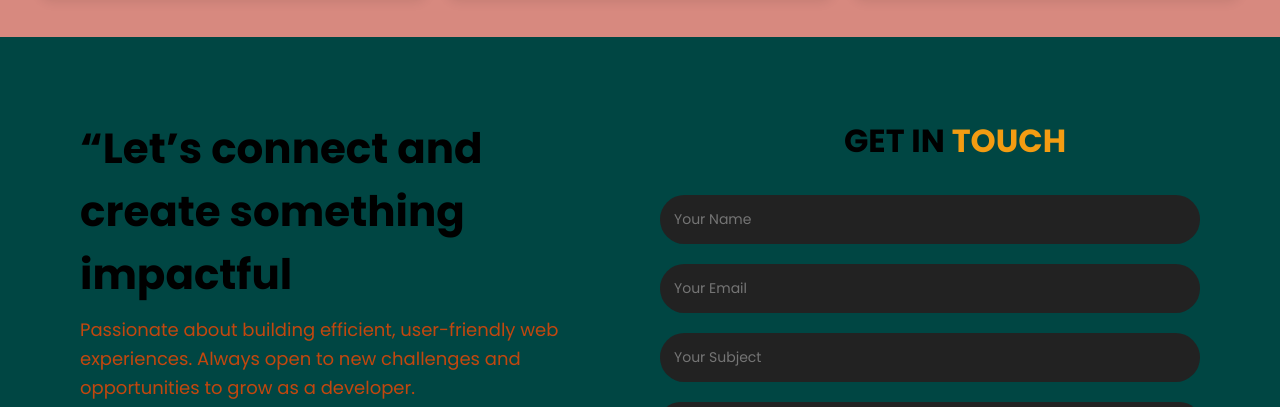
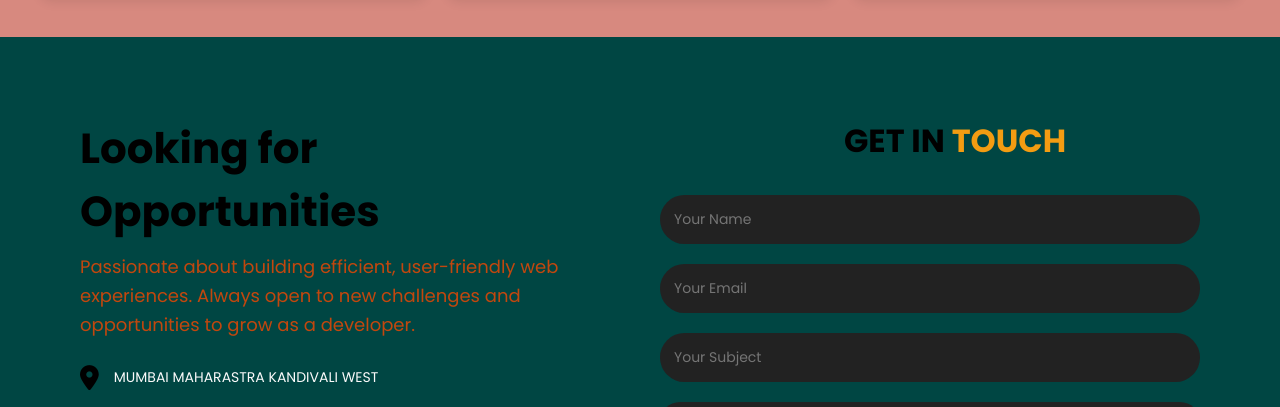
Before and after one commit to p8934/p8934.github.io, a plain HTML site: page index.html in a window 1280 px wide. Shown: the part 5511-5918 px from the top of the page. Drawn offline with nearby package versions, Linux system fonts and the light colour scheme; a web font is replaced by a local one.

```diff
--- a/index.html
+++ b/index.html
@@ -264,7 +264,7 @@
      <div class="contact-section" id="Contact"  >
       <!-- Left Side -->
       <div class="contact-info" data-aos=slide-up>
-      <h2>“Let’s connect and create something impactful</h2>
+      <h2>Looking for Opportunities</h2>
       <p>Passionate about building efficient, user-friendly web experiences.
       Always open to new challenges and opportunities to grow as a developer.</p>
 
```
